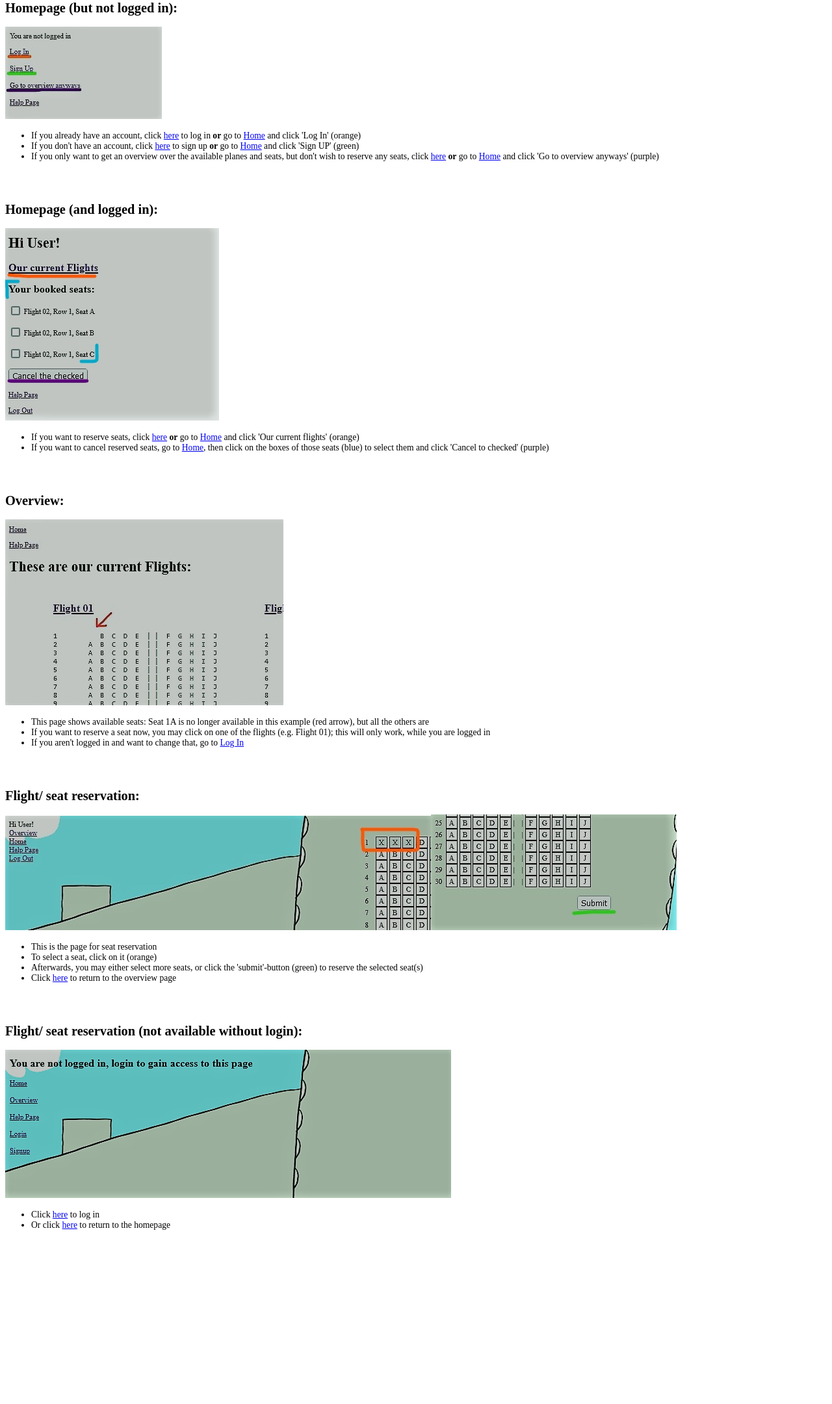
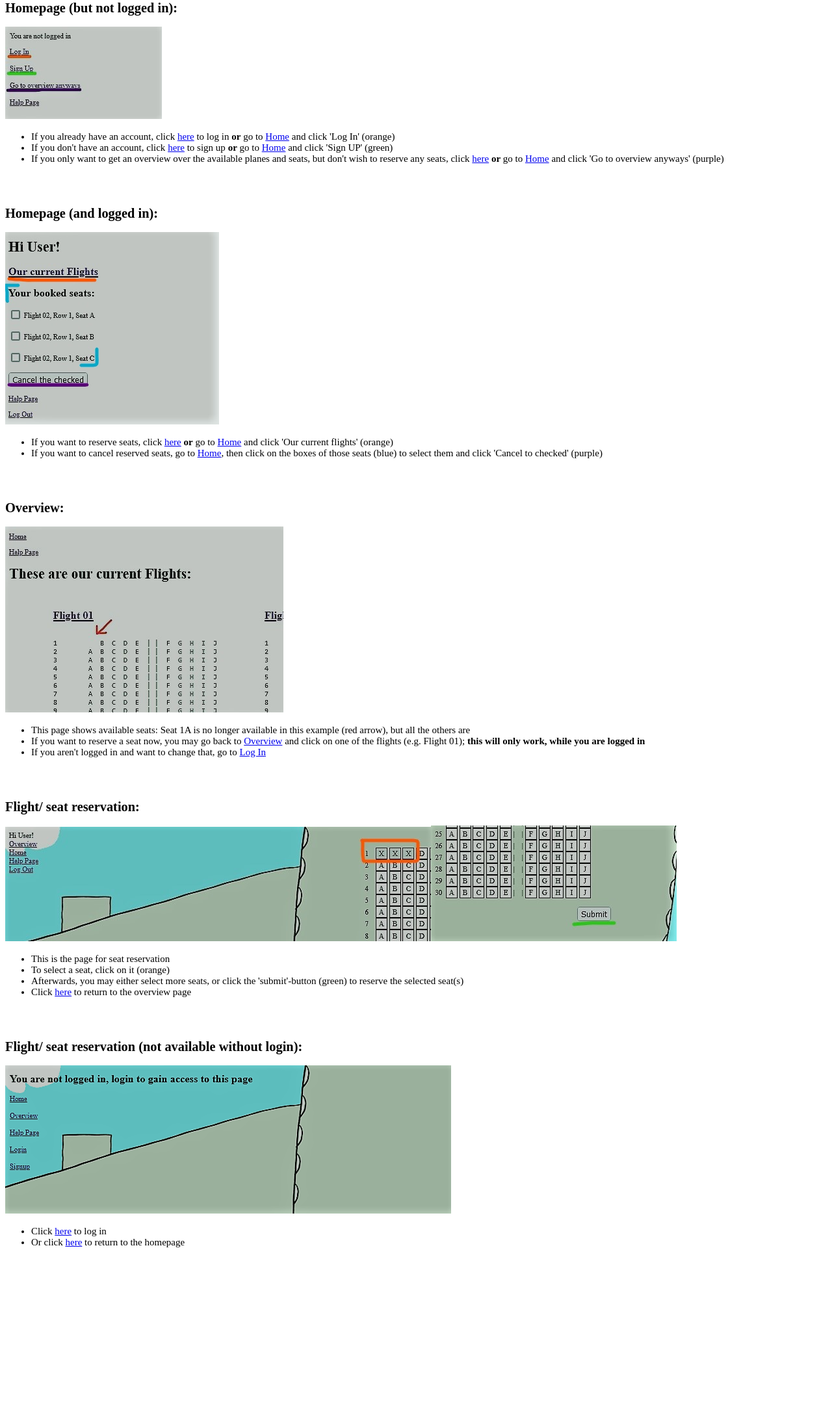
Before and after one commit to olehae/Boeing, a Django app: page /help/ in a window 1280 px wide. Shown: the part 155-2315 px from the top of the page at 65% size. Before the commit the page ends 2047 px from the top, so only its background shows below. Run offline with Django 4.2, Linux system fonts and the light colour scheme; parts of the project's set-up code (start-up, migrations or seed data) failed here and were passed over.

Commit message:
make text on help page larger ad some h-links to sign up and log in

```diff
--- a/project/boeing/templates/help.html
+++ b/project/boeing/templates/help.html
@@ -1,23 +1,29 @@
 <!-- templates/help.html -->
 {% extends 'base.html' %}
+
+<!-- get the pictures needed for the help page-->
 {% load static %}
 
 {% block title %}Help{% endblock %}
 
 {% block content %}
+
+
 <a href="{% url 'home' %}">Home</a>
 <br><br>
 
 <h1>How can I help you {{ username }}?</h1>
 <br><br>
 
+<!-- These are the paragraphs for all webpages; each has an id for precise accessibility, a picture and further information and links-->
 <div id="not_logged_in">
 <h2>Homepage (but not logged in):</h2>
 <img src="{% static 'not_logged_in3.jpg' %}" alt="picture of the home page (not logged in)"/>
-<ul>
+<ul style="font-size: 15px;">
     <li>If you already have an account, click <a href="{% url 'login' %}">here</a> to log in <strong>or</strong> go to <a href="{% url 'home' %}">Home</a> and click 'Log In' (orange)</li>
     <li>If you don't have an account, click <a href="{% url 'signup' %}">here</a> to sign up <strong>or</strong> go to <a href="{% url 'home' %}">Home</a> and click 'Sign UP' (green)</li>
-    <li>If you only want to get an overview over the available planes and seats, but don't wish to reserve any seats, click <a href="{% url 'overview' %}">here</a> <strong>or</strong> go to <a href="{% url 'home' %}">Home</a> and click 'Go to overview anyways' (purple)</li>
+    <li>If you only want to get an overview over the available planes and seats, but don't wish to reserve any seats,
+        click <a href="{% url 'overview' %}">here</a> <strong>or</strong> go to <a href="{% url 'home' %}">Home</a> and click 'Go to overview anyways' (purple)</li>
 </ul>
 </div>
 <br><br>
@@ -25,7 +31,7 @@
 <div id="home_page">
 <h2>Homepage (and logged in):</h2>
 <img src="{% static 'home.jpg' %}" alt="picture of the home page"/>
-<ul about="Actions">
+<ul style="font-size: 15px;">
     <li>If you want to reserve seats, click <a href="{% url 'overview' %}">here</a> <strong>or</strong> go to <a href="{% url 'home' %}">Home</a> and click 'Our current flights' (orange)</li>
     <li>If you want to cancel reserved seats, go to <a href="{% url 'home' %}">Home</a>, then click on the boxes of those seats (blue) to select them and click 'Cancel to checked' (purple)</li>
 </ul>
@@ -35,9 +41,9 @@
 <div id="overview">
 <h2>Overview:</h2>
 <img src="{% static 'overview.jpg' %}" alt="picture of the overview page">
-<ul>
+<ul style="font-size: 15px;">
     <li>This page shows available seats: Seat 1A is no longer available in this example (red arrow), but all the others are</li>
-    <li>If you want to reserve a seat now, you may click on one of the flights (e.g. Flight 01); this will only work, while you are logged in</li>
+    <li>If you want to reserve a seat now, you may go back to <a href="{% url 'overview' %}">Overview</a> and click on one of the flights (e.g. Flight 01); <strong>this will only work, while you are logged in</strong></li>
     <li>If you aren't logged in and want to change that, go to <a href="{% url 'login' %}">Log In</a></li>
 </ul>
 </div>
@@ -46,7 +52,7 @@
 <div id="flight">
 <h2>Flight/ seat reservation:</h2>
 <img src="{% static 'Flight3.jpg' %}" alt="picture of seat reservation"><img src="{% static 'Flight_Submit.jpg' %}" alt="picture of the submit button for seat reservation">
-<ul>
+<ul style="font-size: 15px;">
     <li>This is the page for seat reservation</li>
     <li>To select a seat, click on it (orange)</li>
     <li>Afterwards, you may either select more seats, or click the 'submit'-button (green) to reserve the selected seat(s)</li>
@@ -58,7 +64,7 @@
 <div id="flight_anyways">
 <h2>Flight/ seat reservation (not available without login):</h2>
 <img src="{% static 'flight_anyways2.png' %}" alt="picture of a plane, no seats showing">
-<ul>
+<ul style="font-size: 15px;">
     <li>Click <a href="{% url 'login' %}">here</a> to log in</li>
     <li>Or click <a href="{% url 'home' %}">here</a> to return to the homepage</li>
 </ul>
--- a/project/boeing/templates/registration/login.html
+++ b/project/boeing/templates/registration/login.html
@@ -23,4 +23,6 @@
 <h3 style="color: crimson">{{ error }}</h3>
 
 <p>If you don't have an account yet, click <a href="{% url 'signup' %}">Sign Up</a>.</p>
+<p>If you want to go back, click <a href="{% url 'home' %}">Home</a>.</p>
+
 {% endblock %}
--- a/project/boeing/templates/registration/signup.html
+++ b/project/boeing/templates/registration/signup.html
@@ -36,4 +36,8 @@
     <button type="submit">Sign Up</button>
   </form>
 <h3 style="color: crimson">{{ error }}</h3>
+
+<p>If you already have an account, click <a href="{% url 'login' %}">Log In</a>.</p>
+<p>If you want to go back, click <a href="{% url 'home' %}">Home</a>.</p>
+
 {% endblock %}
```
